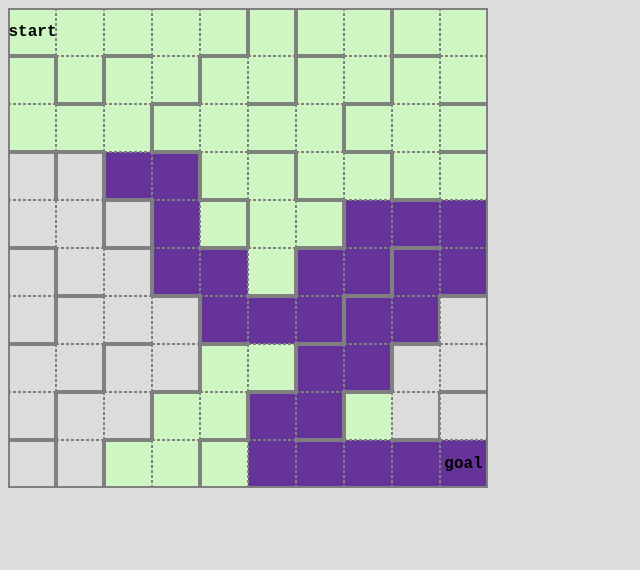
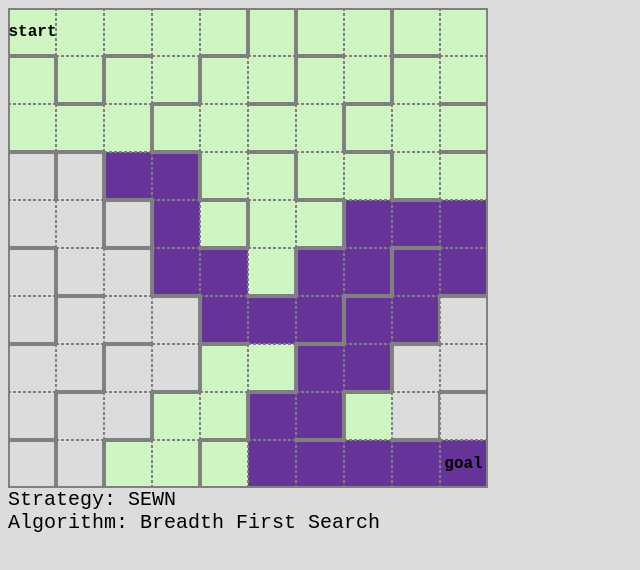
Before and after one commit to emilvn/labyrinth-solver, a plain HTML site: page index.html in a window 1280 px wide. Shown: the whole page, without its empty margins (0-640 px from the left). Drawn offline with Linux system fonts and the light colour scheme.

Commit message:
added text displaying current strategy and algorithm

```diff
--- a/controller.js
+++ b/controller.js
@@ -22,11 +22,12 @@ function init() {
 
 function loop() {
   shuffleArray(STRATEGY);
-  console.log(STRATEGY);
-
+  view.displayStrategy(STRATEGY);
+  view.displayAlgorithm("Breadth First Search");
   resetGrid();
   bfs(grid).then(() => {
     resetGrid();
+    view.displayAlgorithm("Depth First Search");
     dfs(grid).then(loop);
   });
 }
--- a/index.html
+++ b/index.html
@@ -50,10 +50,15 @@
       .shortest-path {
         background-color: rebeccapurple;
       }
+      .text {
+        font-size: x-large;
+      }
     </style>
   </head>
   <body>
     <div id="labyrinth"></div>
+    <div class="text">Strategy: <span id="strategy"></span></div>
+    <div class="text">Algorithm: <span id="algorithm"></span></div>
     <script src="controller.js" type="module"></script>
   </body>
 </html>
--- a/view.js
+++ b/view.js
@@ -74,3 +74,16 @@ export function markShortestPath(row, col) {
   );
   cellElement.classList.add("shortest-path");
 }
+
+export function displayStrategy(strategy) {
+  document.querySelector("#strategy").innerText = (
+    strategy[0][0] +
+    strategy[1][0] +
+    strategy[2][0] +
+    strategy[3][0]
+  ).toUpperCase();
+}
+
+export function displayAlgorithm(name) {
+  document.querySelector("#algorithm").innerText = name;
+}
```
